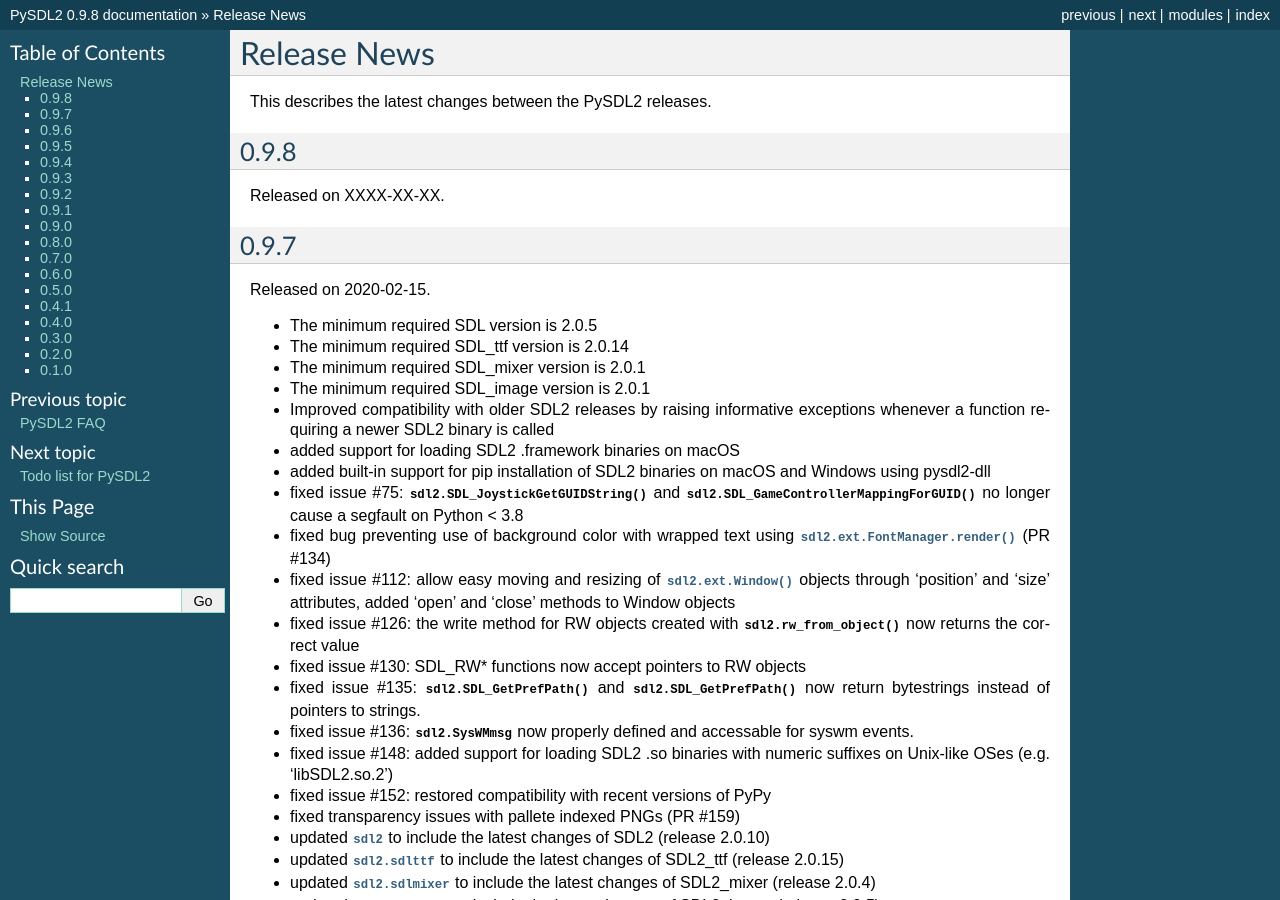
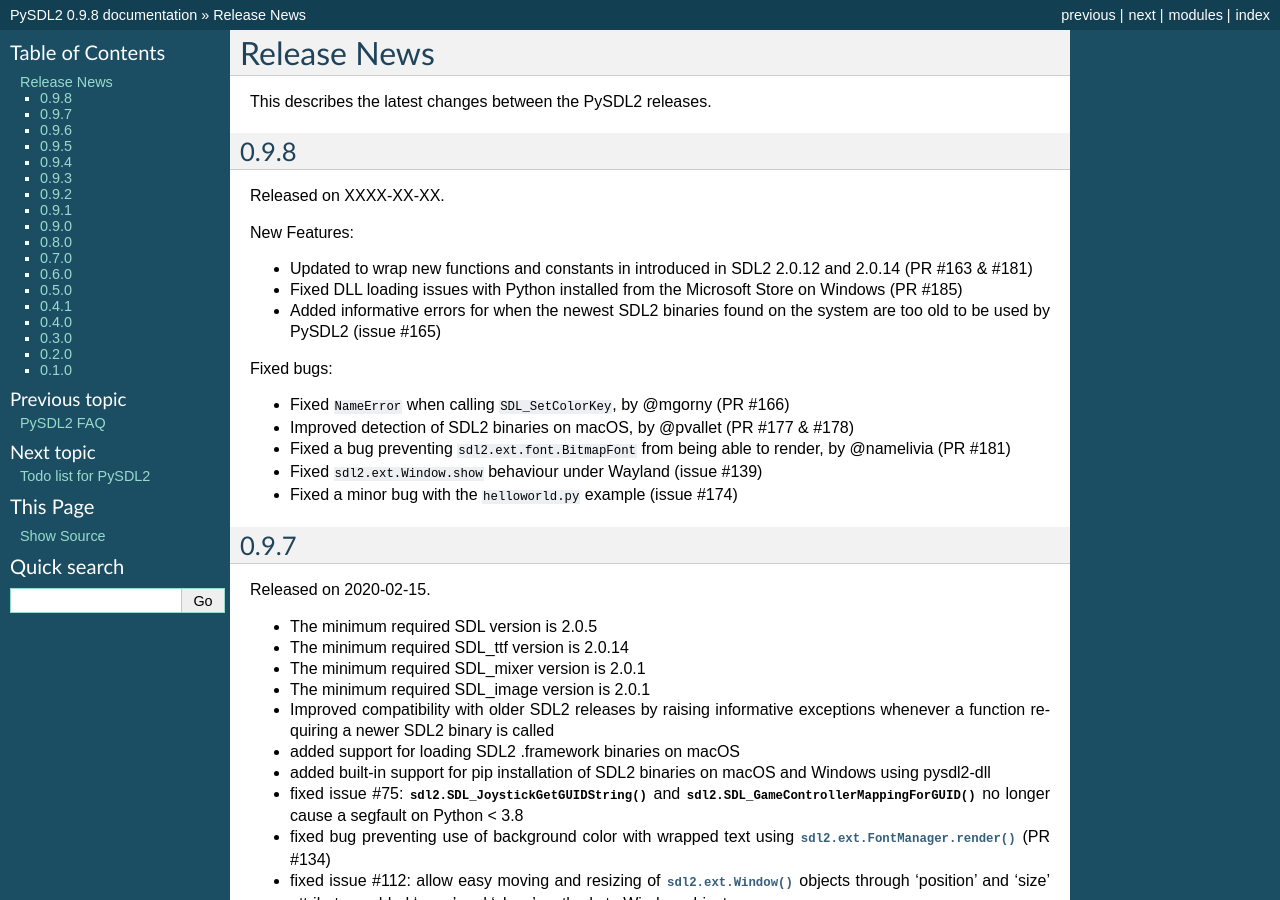
Before and after one commit to py-sdl/py-sdl2, a Sphinx documentation site: the page built from doc/news.rst, in a window 1280 px wide and 900 px high. Built offline with Sphinx 7.4.7, drawn with Linux system fonts in a browser that asks for light colours.

Commit message:
Update news.rst

```diff
--- a/doc/news.rst
+++ b/doc/news.rst
@@ -5,6 +5,24 @@
 0.9.8
 -----
 Released on XXXX-XX-XX.
+
+New Features:
+
+* Updated to wrap new functions and constants in introduced in SDL2 2.0.12
+  and 2.0.14 (PR #163 & #181)
+* Fixed DLL loading issues with Python installed from the Microsoft Store
+  on Windows (PR #185)
+* Added informative errors for when the newest SDL2 binaries found on the
+  system are too old to be used by PySDL2 (issue #165)
+
+Fixed bugs:
+
+* Fixed ``NameError`` when calling ``SDL_SetColorKey``, by @mgorny (PR #166)
+* Improved detection of SDL2 binaries on macOS, by @pvallet (PR #177 & #178)
+* Fixed a bug preventing ``sdl2.ext.font.BitmapFont`` from being able to
+  render, by @namelivia (PR #181)
+* Fixed ``sdl2.ext.Window.show`` behaviour under Wayland (issue #139)
+* Fixed a minor bug with the ``helloworld.py`` example (issue #174)
 
 
 0.9.7
```
